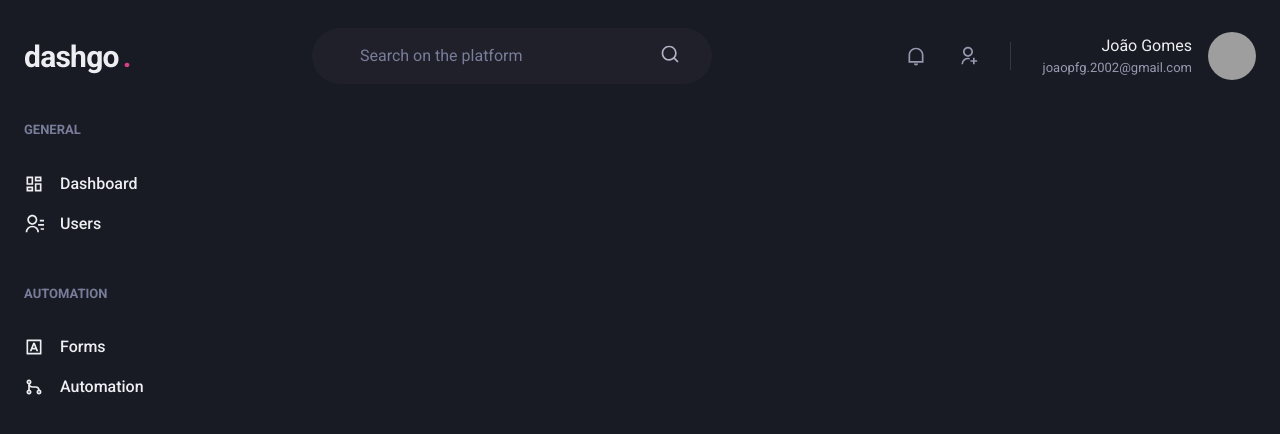
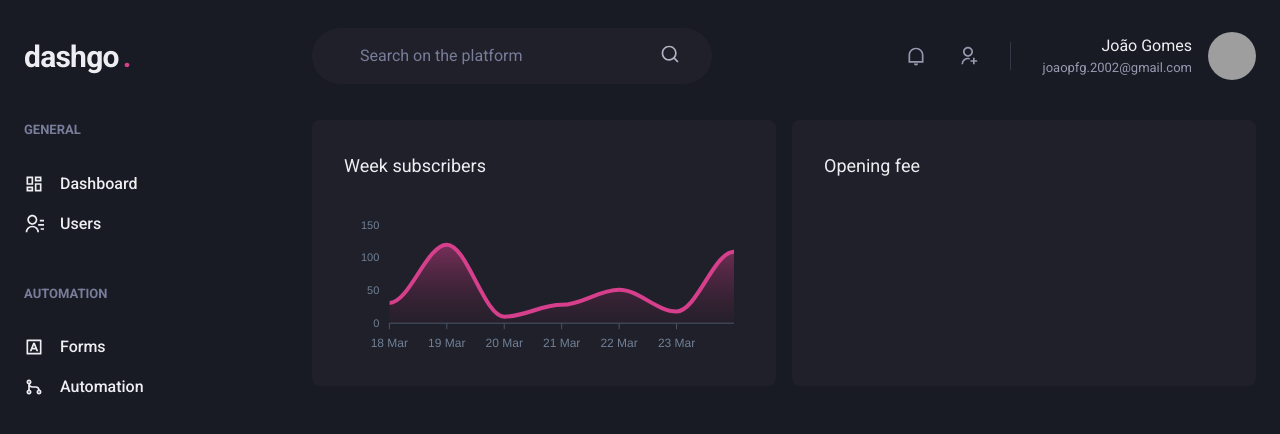
Before and after one commit to JoaoGomes5/dashgo, a Next.js app: page /dashboard in a window 1280 px wide. Shown: the top 434 px of the page. Built offline with nearby package versions, Linux system fonts and the light colour scheme; grey boxes are pictures that could not be loaded.

Commit message:
Dashboard

```diff
--- a/package.json
+++ b/package.json
@@ -13,9 +13,11 @@
     "@chakra-ui/react": "^1.8.6",
     "@emotion/react": "^11.8.1",
     "@emotion/styled": "^11.8.1",
+    "apexcharts": "^3.33.2",
     "framer-motion": "^6.2.8",
     "next": "12.1.0",
     "react": "17.0.2",
+    "react-apexcharts": "^1.4.0",
     "react-dom": "17.0.2",
     "react-icons": "^4.3.1"
   },
--- a/src/pages/dashboard.tsx
+++ b/src/pages/dashboard.tsx
@@ -1,9 +1,67 @@
-import { Flex } from '@chakra-ui/react';
+import { Box, Flex, SimpleGrid, Text, theme } from '@chakra-ui/react';
+import { ApexOptions } from 'apexcharts';
+import dynamic from 'next/dynamic';
 import React from 'react';
 import Header from '../components/Header';
 import SideBar from '../components/SideBar';
 
+const Chart = dynamic(() => import('react-apexcharts'), {
+  ssr: false
+})
+
+const options: ApexOptions = {
+  colors: [theme.colors.pink[500]],
+  chart: {
+    toolbar: {
+      show: false
+    },
+    zoom: {
+      enabled: false
+    },
+    foreColor: theme.colors.gray[500]
+  },
+  grid: {
+    show: false
+  },
+  dataLabels: {
+    enabled: false
+  },
+  tooltip: {
+    enabled: false
+  },
+  xaxis: {
+    type: "datetime",
+    axisBorder: {
+      color: theme.colors.gray[600]
+    },
+    axisTicks: {
+      color: theme.colors.gray[600]
+    },
+    categories: [
+      "2021-03-18T00:00:00.000Z",
+      "2021-03-19T00:00:00.000Z",
+      "2021-03-20T00:00:00.000Z",
+      "2021-03-21T00:00:00.000Z",
+      "2021-03-22T00:00:00.000Z",
+      "2021-03-23T00:00:00.000Z",
+      "2021-03-24T00:00:00.000Z"
+    ]
+  },
+  fill: {
+    opacity: 0.3,
+    type: "gradient",
+    gradient: {
+      shade: "dark",
+      opacityFrom: 0.7,
+      opacityTo: 0.3
+    }
+  }
+};
+
+const series = [{ name: "series1", data: [31, 120, 10, 28, 51, 18, 109] }];
+
 export default function Dashboard() {
+
   return (
     <Flex
       direction='column'
@@ -14,6 +72,36 @@
 
       <Flex w='100%' my='6' maxW={1480} mx='auto' px='6'>
         <SideBar />
+        <SimpleGrid
+          flex='1'
+          gap='4'
+          minChildWidth="320px"
+          alignContent='flex-start'
+        >
+          <Box
+            p='8'
+            bg='gray.800'
+            borderRadius={8}
+            pb='4'
+          >
+            <Text fontSize='lg' mb='4'>Week subscribers</Text>
+            <Chart
+              type="area"
+              height={160}
+              options={options}
+              series={series}
+            />
+          </Box>
+
+          <Box
+            p='8'
+            bg='gray.800'
+            borderRadius={8}
+            pb='4'
+          >
+            <Text fontSize='lg' mb='4'>Opening fee</Text>
+          </Box>
+        </SimpleGrid>
       </Flex>
 
     </Flex>
```
Also changed, not shown: 1 other file (tests, documents, lock files or other folders).
